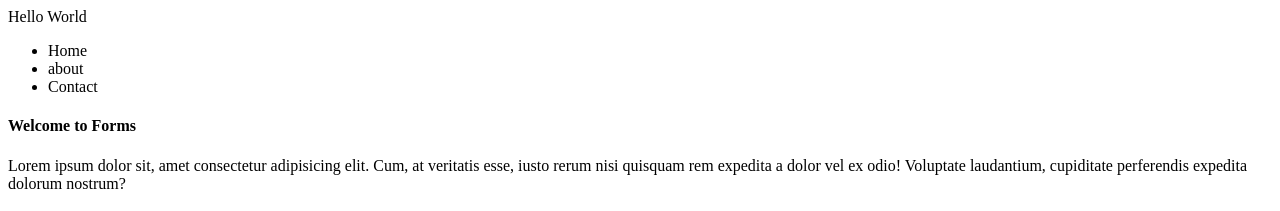
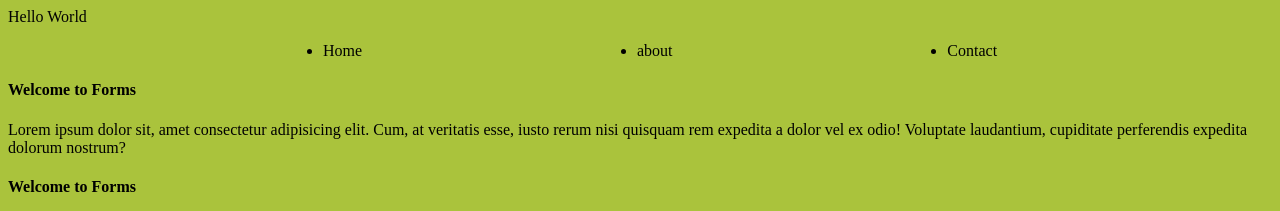
Before and after one commit to laxmikishore13/basicsHTMlCSS, a plain HTML site: page semantic.html in a window 1280 px wide. Shown: the top 211 px of the page. Drawn offline with Linux system fonts and the light colour scheme.

Commit message:
added css file

```diff
--- /dev/null
+++ b/index.css
@@ -0,0 +1,3 @@
+body {
+  background-color: rgb(170, 195, 60);
+}
--- a/semantic.html
+++ b/semantic.html
@@ -2,6 +2,7 @@
 <html>
   <head>
     <title>Forms</title>
+    <link rel="stylesheet" href="./index.css" type="text/css" />
   </head>
   <body>
     <!-- <ul>
@@ -12,7 +13,7 @@
     <!--Semantic tags-->
     <header>Hello World</header>
     <nav>
-      <ul>
+      <ul style="display: flex; justify-content: space-evenly">
         <li>Home</li>
         <li>about</li>
         <li>Contact</li>
```
